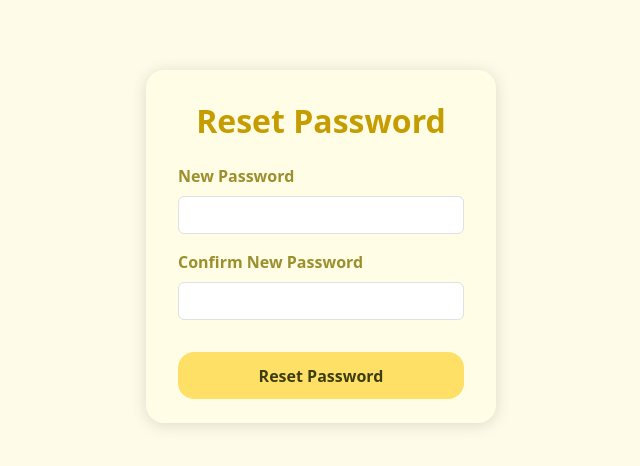
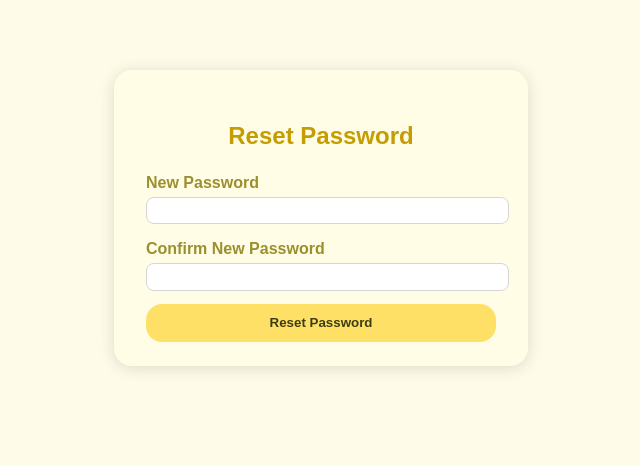
Before and after one commit to pksvcse19752005/attendancemanagementsystem1, a Python web app: template templates/reset_password.html in a window 1280 px wide. Shown: the top 466 px of the page, without its empty margins (319-959 px from the left). Run offline with Jinja, Linux system fonts and the light colour scheme; the template is opened without the code that fills it, so the values that code supplies are empty.

Commit message:
Update reset_password.html

```diff
--- a/templates/reset_password.html
+++ b/templates/reset_password.html
@@ -4,58 +4,47 @@
     <meta charset="UTF-8" />
     <title>Reset Password</title>
     <meta name="viewport" content="width=device-width, initial-scale=1"/>
-    <link href="https://cdn.jsdelivr.net/npm/bootstrap@5.3.0/dist/css/bootstrap.min.css" rel="stylesheet" />
     <style>
-        body { background: #fffbe9; }
+      body { font-family: Arial, sans-serif; background: #fffbe9; }
       .reset-container {
         max-width: 350px;
         margin: 70px auto;
         background: #fffde6;
         border-radius: 18px;
+        padding: 2rem 2rem 1.5rem 2rem;
         box-shadow: 0 2px 16px #0002;
-            padding: 2rem 2rem 1.5rem 2rem;
       }
-        .reset-title {
-            color: #c59d00;
-            font-weight: 700;
-            text-align: center;
-        }
-        .reset-btn {
+      h2 { text-align: center; font-weight: 700; color: #c59d00; margin-bottom: 1.5rem;}
+      label { font-weight: 600; color: #9c8f2e; display: block; margin-top: 1em; margin-bottom: 0.3em;}
+      input { width: 100%; padding: 0.4em; border-radius: 8px; border: 1px solid #d6d6d6; }
+      button {
         width: 100%;
         background: #ffe066;
         color: #3d3d13;
         border: none;
-            font-weight: bold;
         border-radius: 16px;
         padding: 0.7rem;
+        font-weight: bold;
+        cursor: pointer;
+        transition: background 0.2s;
         margin-top: 1em;
-            transition: background 0.2s;
       }
-        .reset-btn:hover {
-            background: #ffea94;
-        }
-        .form-label {
-            font-weight: 600;
-            color: #9c8f2e;
-        }
+      button:hover { background: #ffea94; }
+      .message { margin-top: 1em; text-align: center; font-weight: 600; color: #666; }
     </style>
 </head>
 <body>
   <div class="reset-container">
-        <h2 class="reset-title mb-4">Reset Password</h2>
-        <form method="POST" novalidate>
-            <div class="mb-3">
-                <label for="new_password" class="form-label">New Password</label>
-                <input type="password" class="form-control" id="new_password" name="new_password" required autocomplete="new-password"/>
-            </div>
-            <div class="mb-3">
-                <label for="confirm_password" class="form-label">Confirm New Password</label>
-                <input type="password" class="form-control" id="confirm_password" name="confirm_password" required autocomplete="new-password"/>
-            </div>
-            <button type="submit" class="reset-btn">Reset Password</button>
+    <h2>Reset Password</h2>
+    <form method="POST">
+      <label for="new_password">New Password</label>
+      <input type="password" id="new_password" name="new_password" required autocomplete="new-password" />
+      <label for="confirm_password">Confirm New Password</label>
+      <input type="password" id="confirm_password" name="confirm_password" required autocomplete="new-password" />
+      <button type="submit">Reset Password</button>
     </form>
     {% if message %}
-            <div class="alert alert-info text-center mt-3" style="border-radius:12px;">{{ message }}</div>
+      <p class="message">{{ message }}</p>
     {% endif %}
   </div>
 </body>
```
Lines whose indentation alone changed are shown as unchanged.
